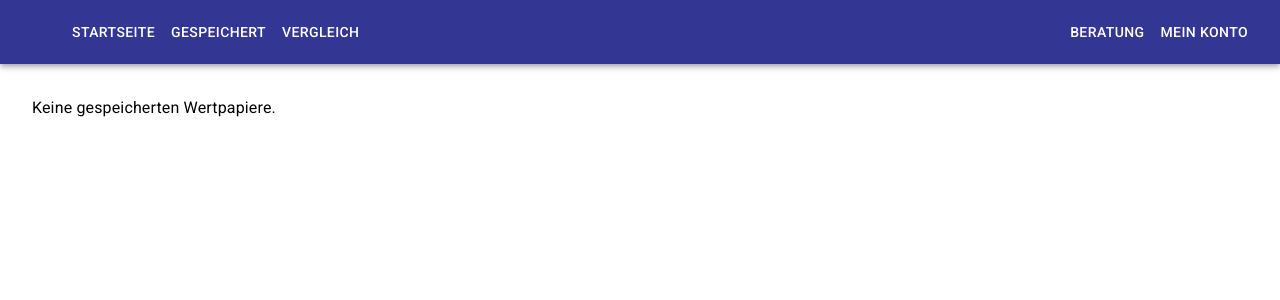
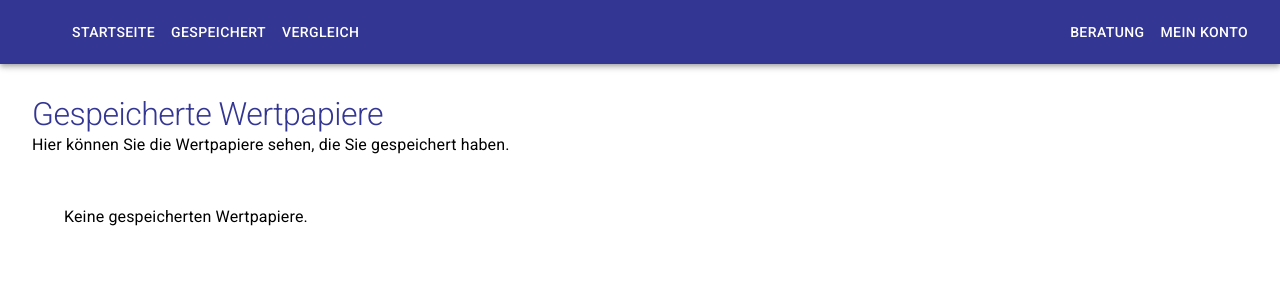
Before and after one commit to claratilmann/dwpbank, a React (Vite) app: page /saved in a window 1280 px wide. Shown: the top 300 px of the page. Built offline with nearby package versions, Linux system fonts and the light colour scheme; some icons are missing.

Commit message:
add explanation to savedPage

```diff
--- a/src/pages/savedPage.jsx
+++ b/src/pages/savedPage.jsx
@@ -8,14 +8,23 @@ const SavedPage = () => {
   const { saved } = useSavedSecurities();
 
   return (
+    <div style={{ padding: "2rem" }}>
+      <Typography variant="h1">Gespeicherte Wertpapiere </Typography>
+      <Typography variant="body1" style={{ marginBottom: "1rem" }}>
+        Hier können Sie die Wertpapiere sehen, die Sie gespeichert haben.
+      </Typography>
+
       <div className="cardGrid">
         {saved.length === 0 ? (
           <Typography variant="body1">
             Keine gespeicherten Wertpapiere.
           </Typography>
         ) : (
-        saved.map((security) => <Card key={security.wkn} security={security} />)
+          saved.map((security) => (
+            <Card key={security.wkn} security={security} />
+          ))
         )}
+      </div>
     </div>
   );
 };
```
Lines whose indentation alone changed are shown as unchanged.
